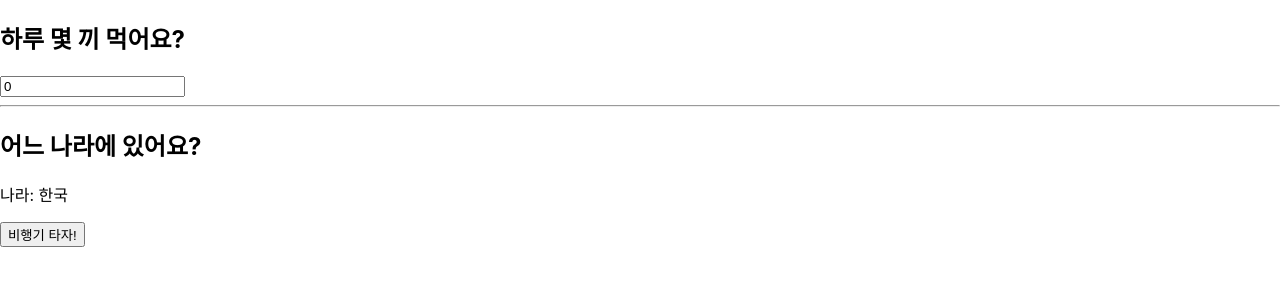
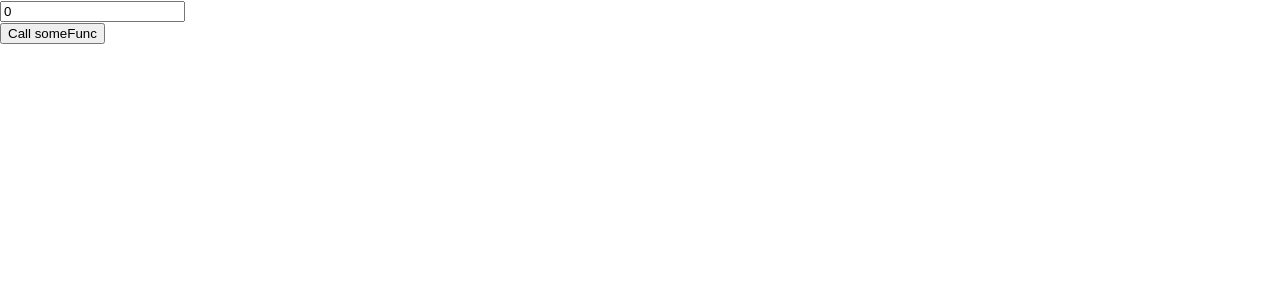
Before and after one commit to seungbeen803/hooks, a React (Create React App) app: page / in a window 1280 px wide. Shown: the top 300 px of the page. Built offline with nearby package versions, Linux system fonts and the light colour scheme.

Commit message:
Add: useCallback

```diff
--- a/src/App.js
+++ b/src/App.js
@@ -1,45 +1,41 @@
 // App.js
-import React, {useEffect, useMemo, useState} from "react";
+import { useEffect, useState, useCallback } from "react";
 
 const App = () => {
   const [number, setNumber] = useState(0);
-  const [isKorea, setIsKorea] = useState(true);
 
-  // 기본 데이터 타입
-  // const location = isKorea ? "한국" : "외국";
-  const location = useMemo(() => { // 객체타입
-    return {
-    country: isKorea ? "한국" : "외국",
-    };
-    }, [isKorea]);
+  const someFunction = useCallback(() => {
+    console.log(`someFunc: number: ${number}`);
+    return;
+  }, []);
+  // someFunction을 useCallback으로 감싸주면 처음 렌더링이 될 때에
+  // number에 0이 저장된 상태에서 메모리에 저장이 되기 때문에
+  // Call someFunc 버튼을 누르면 계속해서 0이 출력된다.
+
+  // const someFunction = () => {
+  //   console.log(`someFunc: number: ${number}`);
+  //   return;
+  // };
 
   useEffect( () => {
-    console.log("useEeffect 호출");
-    // location이 변경될 때 렌더링이 발생하면서 useEffect가 실행
-    // number 값이 변결될 때는 렌더링이 발생하지 않았음.
-    // location이 객체 타입일 때는 렌더링이 될때마다 새롭게
-    // 객체가 생성되므로 location에는 주소 값이 저장되는데 렌더링이 될 때마다
-    // 다른 주소 값을 가지게 되므로 useEffect에서는 location이 변경되었다고 인식
-    // number 값을 변경해도 렌더링이 발생한다.
-    // location이 기본 데이터 타입일때는 location 값이
-    // 변경되지 않음면 useEffect 실행(렌더링)되지 않는다.
-  }, [location]);
+  }, [someFunction]);
+  // someFunction이 함수이면 객체 타입이기 때문에 렌더링이 될때마다
+  // 새로운 객체가 만들어진다.
+  // 따라서 someFunction함수가 바뀐 것으로 인식하기 때문에 렌더링이 발생
+  // number state 값을 변경하여도 처음부터 렌더링이 되기 때문에
+  // someFunction함수 객체가 생성이 된다.
+  // 함수는 렌더링이 될때마다 무조건 새로운 객체가 생성
 
   return (
     <div>
-      <h2>하루 몇 끼 먹어요?</h2>
       <input
       type="number"
       value={number}
       onChange={(e) => { setNumber(e.target.value) }}
       />
-      <hr/>
-      <h2>어느 나라에 있어요?</h2>
-      {/* <p>skfk:{location}</p> */}
-      <p>나라: {location.country}</p>
-      <button onClick={() => { setIsKorea(!isKorea) }}>비행기 타자!</button>
+      <br />
+      <button onClick={someFunction}>Call someFunc</button>
     </div>
   );
 };
-
 export default App;
```
